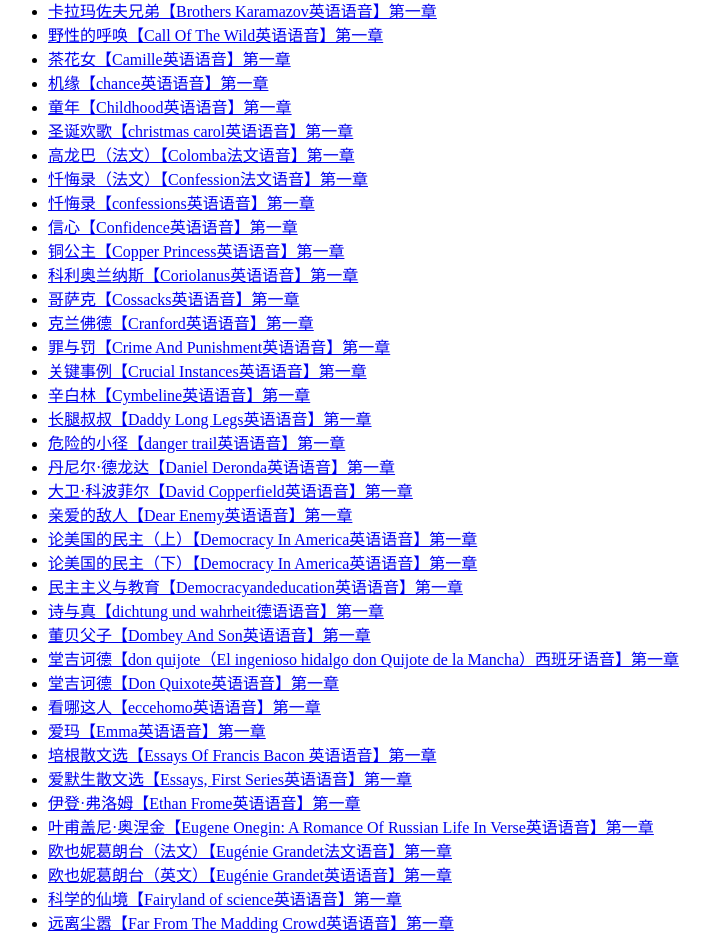
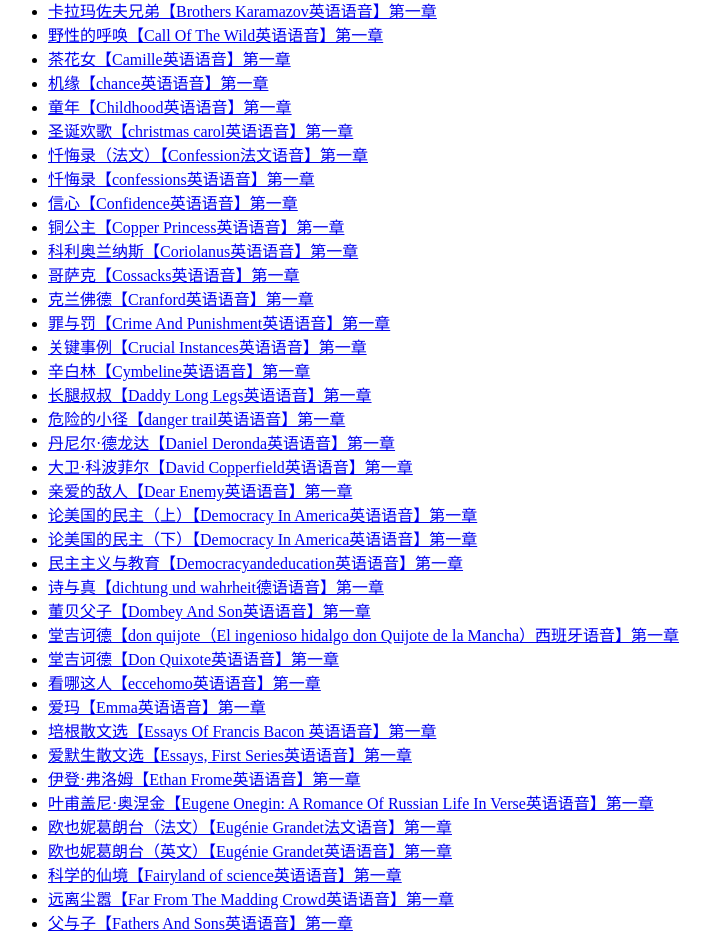
Before and after one commit to lj739/lj739.github.io, a plain HTML site: page index.html in a window 1280 px wide. Shown: the part 811-1747 px from the top of the page, without its empty margins (0-710 px from the left). Drawn offline with Linux system fonts and the light colour scheme.

Commit message:
Update index.html

```diff
--- a/index.html
+++ b/index.html
@@ -9,10 +9,6 @@
   <h1>听语族有声书样章</h1>
 
   <ul>
-
-
-
-
 
 <li><a href="translated_war_and_peace_01_01_tolstoy_64kb.html">战争与和平【War And Peace英语语音】第一章</a></li>
 
@@ -85,8 +81,6 @@
 <li><a href="childhood_01_tolstoy_64kb.html">童年【Childhood英语语音】第一章</a></li>
 
 <li><a href="christmascarol_01_dickens_64kb.html">圣诞欢歌【christmas carol英语语音】第一章</a></li>
-
-<li><a href="Colomba___Chap01.html">高龙巴（法文）【Colomba法文语音】第一章</a></li>
 
 <li><a href="Les_Confessions01.html">忏悔录（法文）【Confession法文语音】第一章</a></li>
 
```
